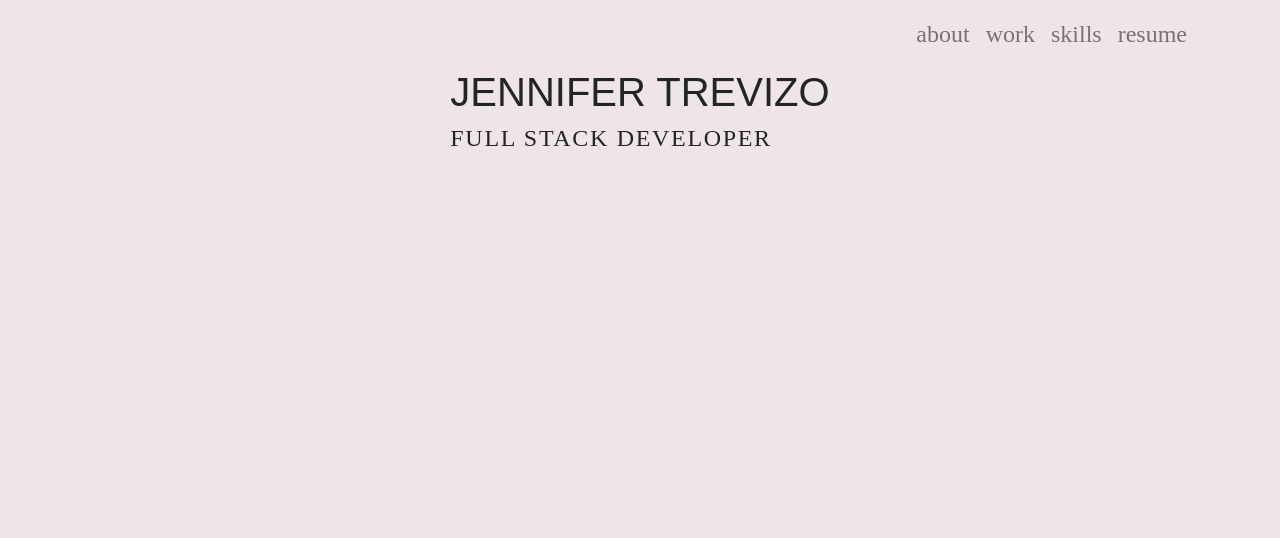
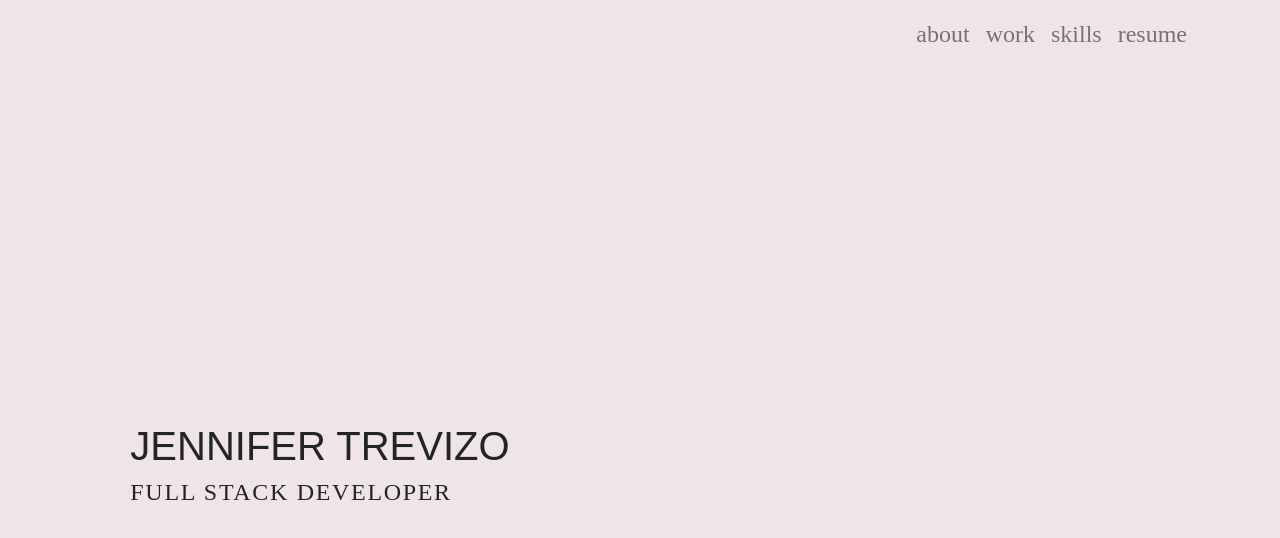
Before and after one commit to jtrevz/portfolio2023, a React (Create React App) app: page / in a window 1280 px wide. Shown: the top 538 px of the page. Built offline with nearby package versions, Linux system fonts and the light colour scheme; a web font is replaced by a local one.

Commit message:
animation/layout

```diff
--- a/src/App.js
+++ b/src/App.js
@@ -1,21 +1,17 @@
 import React from 'react';
 import NavBar from './Components/NavBar'
 import './App.css';
-import { BrowserRouter, Routes, Route } from 'react-router-dom';
-import Landing from './Components/Landing'
-import About from './Components/About';
-import Work from './Components/Work';
+import { BrowserRouter } from 'react-router-dom';
+import Content from './Components/Content'
 
 function App() {
+  // const location = useLocation();
+
   return (
-   <div id="App">
+   <div id="App" className="">
     <BrowserRouter>
     <NavBar/>
-    <Routes>
-      <Route path='/' element={<Landing/>}/>
-      <Route path='about' element={<About/>}/>
-      <Route path='work' element={<Work/>}/>
-    </Routes>
+    <Content/>
    </BrowserRouter>
    </div>
   );
--- /dev/null
+++ b/src/Components/Content.js
@@ -0,0 +1,23 @@
+import React from 'react'
+import { Routes, Route, useLocation } from 'react-router-dom'
+import { AnimatePresence } from 'framer-motion';
+import Landing from './Landing/index.js'
+import About from './About'
+import Work from './Work'
+import '../App.css'
+
+export default function Content() {
+    const location = useLocation();
+
+  return (
+    <div id="Content" className="min-vh-100">
+      <AnimatePresence>
+      <Routes location={location} key={location.pathname}>
+        <Route path='/' element={<Landing/>}/>
+        <Route path='about' element={<About/>}/>
+        <Route path='work' element={<Work/>}/>
+      </Routes>
+    </AnimatePresence>
+    </div>
+  )
+}
--- a/src/Components/Landing/index.js
+++ b/src/Components/Landing/index.js
@@ -7,10 +7,10 @@ import './styles.css'
 
 export default function Landing() {
   return (
-    <div id="Landing">
+    <m.div id="Landing" key="Landing" className="" initial={{y:'100%'}} animate={{y:"0%"}} transition={{duration: 0.75}} exit={{opacity:1}}>
       <Container fluid>
-        <Row>
-          <Col className="d-flex justify-content-center align-items-center">
+        <Row className="d-flex align-items-stretch">
+          <Col className="d-flex justify-content-center align-items-center min-vh-100">
             <div>
               <h1 id="name">
                 JENNIFER TREVIZO
@@ -20,8 +20,9 @@ export default function Landing() {
               </h4>
             </div>
           </Col>
+          <Col></Col>
         </Row>
       </Container>
-    </div>
+    </m.div>
   )
 }
--- a/src/Components/Landing/styles.css
+++ b/src/Components/Landing/styles.css
@@ -1,3 +1,6 @@
+/* LAyout */
+
+
 #name{
     font-family: 'Raleway', sans-serif;
 }
--- a/src/Components/Work/index.js
+++ b/src/Components/Work/index.js
@@ -1,9 +1,13 @@
 import React from 'react'
+import { Container } from 'react-bootstrap'
+import { motion as m } from "framer-motion"
 
 export default function Work() {
   return (
-    <div>
-      Work
-    </div>
+    <m.div key="Work" initial={{opacity: 0}} animate={{opacity: 1}} transition={{duration: 0.75}} exit={{opacity:0}}>
+      <Container fluid>
+        <h1>WORK</h1>
+      </Container>
+    </m.div>
   )
 }
```
Also changed, not shown: src/App.css (line endings or trailing spaces).
